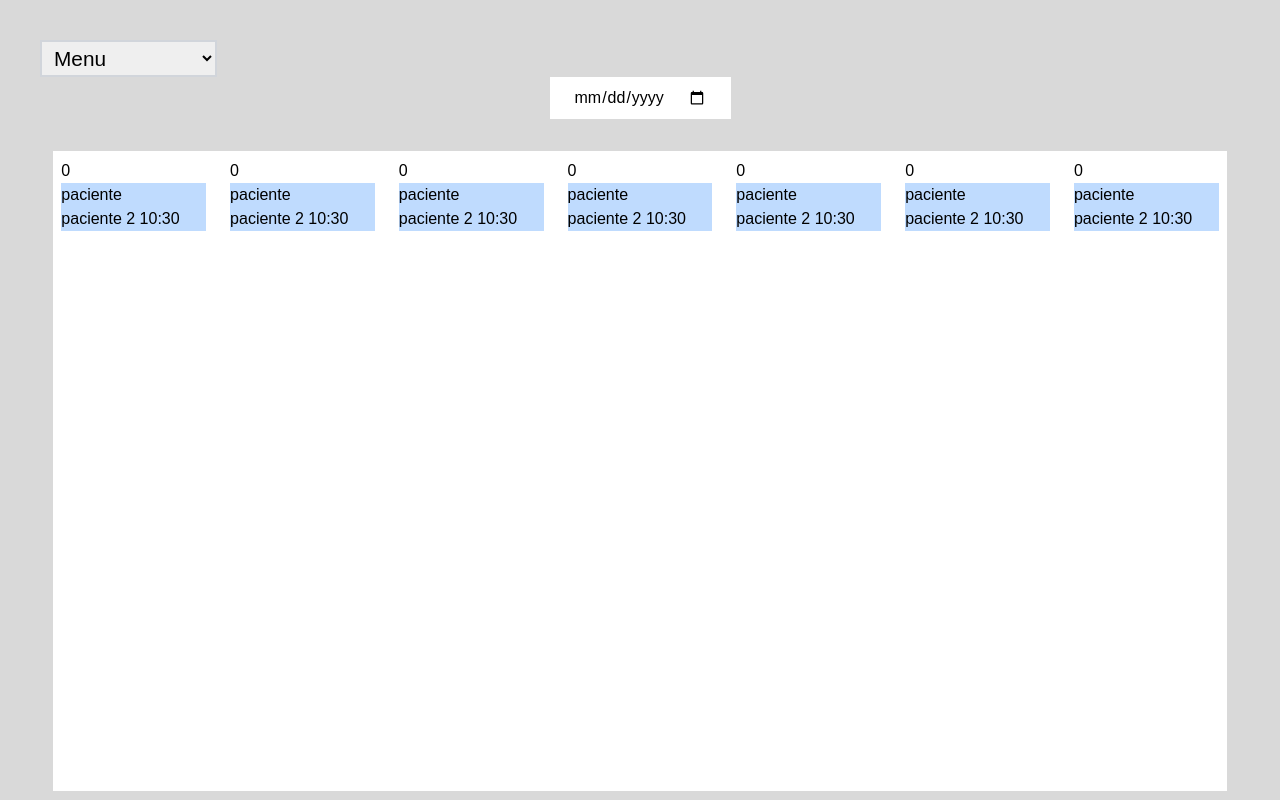
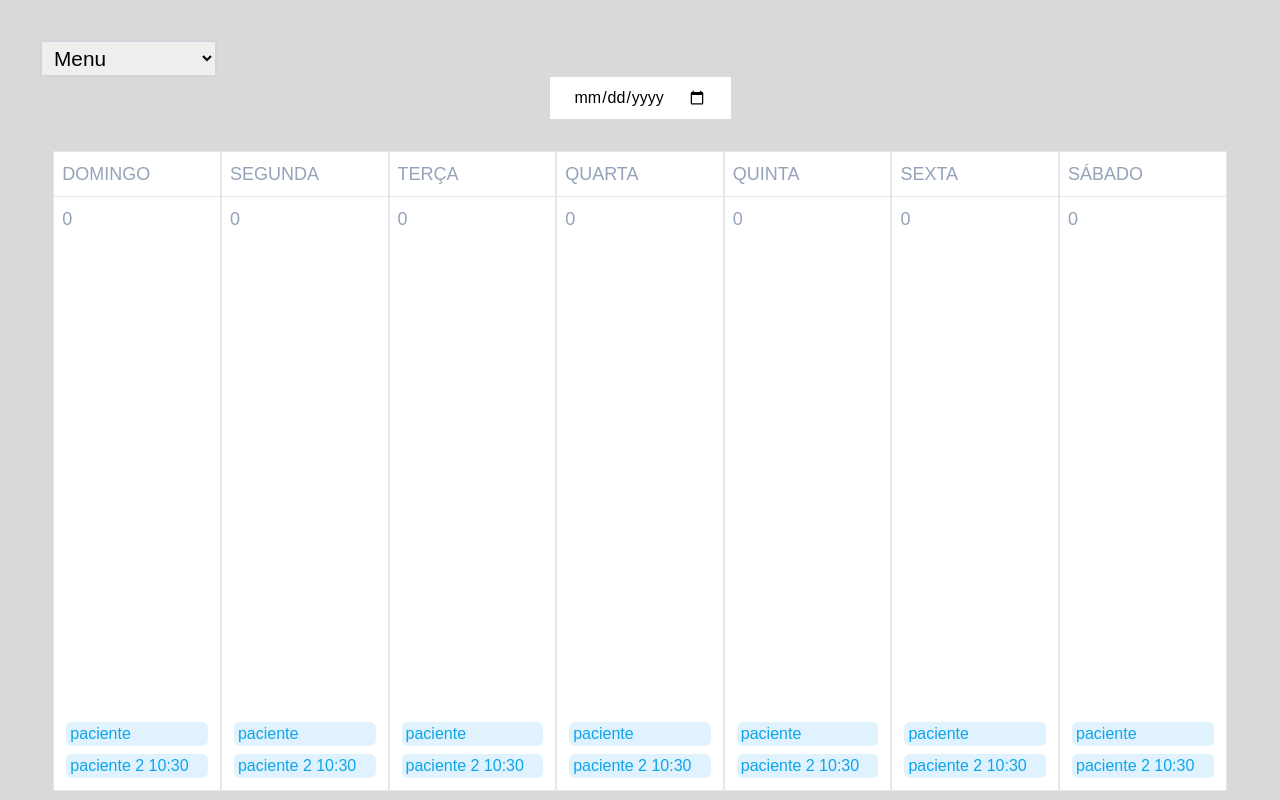
Before and after one commit to ghastcmd/schedule-app, a Next.js app in the folder frontend/: page /schedules in a window 1280 px wide. Built offline with nearby package versions, Linux system fonts and the light colour scheme.

Commit message:
ended schedule page

```diff
--- a/frontend/app/schedules/page.tsx
+++ b/frontend/app/schedules/page.tsx
@@ -4,14 +4,49 @@ import Selector from "/app/components/selector";
 
 import { useState, useEffect } from "react";
 
-function Column({ dayNum, values }: { dayNum: number, values: Array }) {
+function Column({ weekNum, dayNum, values }: { weekNum: number, dayNum: number, values: Array }) {
+  function renderSwitch(weekNum: number) {
+    switch(weekNum) {
+      case 0:
+        return 'DOMINGO';
+        break;
+      case 1:
+        return 'SEGUNDA';
+        break;
+      case 2:
+        return 'TERÇA';
+        break;
+      case 3:
+        return 'QUARTA';
+        break;
+      case 4:
+        return 'QUINTA';
+        break;
+      case 5:
+        return 'SEXTA';
+        break;
+      case 6:
+        return 'SÁBADO';
+        break;
+    }
+  }
+
   return (
-    <div className='m-2'>
-      <h1 className=''>{dayNum}</h1>
+    <div className='border relative flex flex-col'>
+      <h1 className='text-slate-400 text-lg m-2'>
+        {renderSwitch(weekNum)}
+      </h1>
 
-      {values.map((v, k) =>
-        <h1 key={k} className='bg-blue-200'>{v}</h1>
-      )}
+      <hr />
+
+      <h1 className='m-2 text-slate-400 text-lg'>{dayNum}</h1>
+
+      <div className='flex flex-col justify-end grow m-2'>
+        {values.map((v, k) =>
+          <h1 key={k} className='m-1 px-1 text-sky-500 rounded-md bg-sky-100'>{v}</h1>
+        )}
+      </div>
+
     </div>
   );
 }
@@ -57,14 +92,14 @@ export default function Schedule() {
       </div>
 
       <div className='flex justify-center'>
-        <div className='grid gap-2 grid-cols-7 mt-[2rem] w-11/12 h-[40rem] bg-white'>
-          <Column dayNum={weekState[0]} values={['paciente', 'paciente 2\n10:30']}/>
-          <Column dayNum={weekState[1]} values={['paciente', 'paciente 2\n10:30']}/>
-          <Column dayNum={weekState[2]} values={['paciente', 'paciente 2\n10:30']}/>
-          <Column dayNum={weekState[3]} values={['paciente', 'paciente 2\n10:30']}/>
-          <Column dayNum={weekState[4]} values={['paciente', 'paciente 2\n10:30']}/>
-          <Column dayNum={weekState[5]} values={['paciente', 'paciente 2\n10:30']}/>
-          <Column dayNum={weekState[6]} values={['paciente', 'paciente 2\n10:30']}/>
+        <div className='grid grid-cols-7 mt-[2rem] w-11/12 h-[40rem] bg-white'>
+          <Column weekNum={0} dayNum={weekState[0]} values={['paciente', 'paciente 2\n10:30']}/>
+          <Column weekNum={1} dayNum={weekState[1]} values={['paciente', 'paciente 2\n10:30']}/>
+          <Column weekNum={2} dayNum={weekState[2]} values={['paciente', 'paciente 2\n10:30']}/>
+          <Column weekNum={3} dayNum={weekState[3]} values={['paciente', 'paciente 2\n10:30']}/>
+          <Column weekNum={4} dayNum={weekState[4]} values={['paciente', 'paciente 2\n10:30']}/>
+          <Column weekNum={5} dayNum={weekState[5]} values={['paciente', 'paciente 2\n10:30']}/>
+          <Column weekNum={6} dayNum={weekState[6]} values={['paciente', 'paciente 2\n10:30']}/>
         </div>
       </div>
 
```
